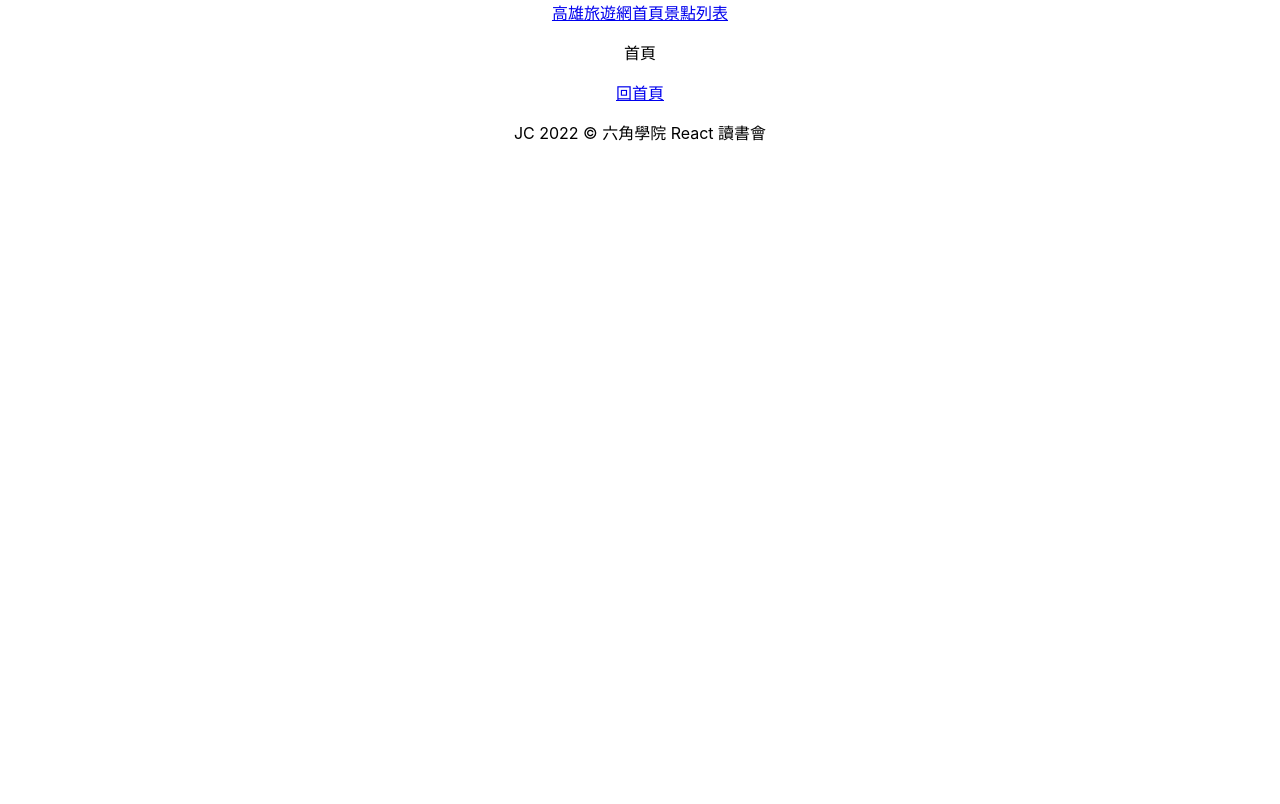
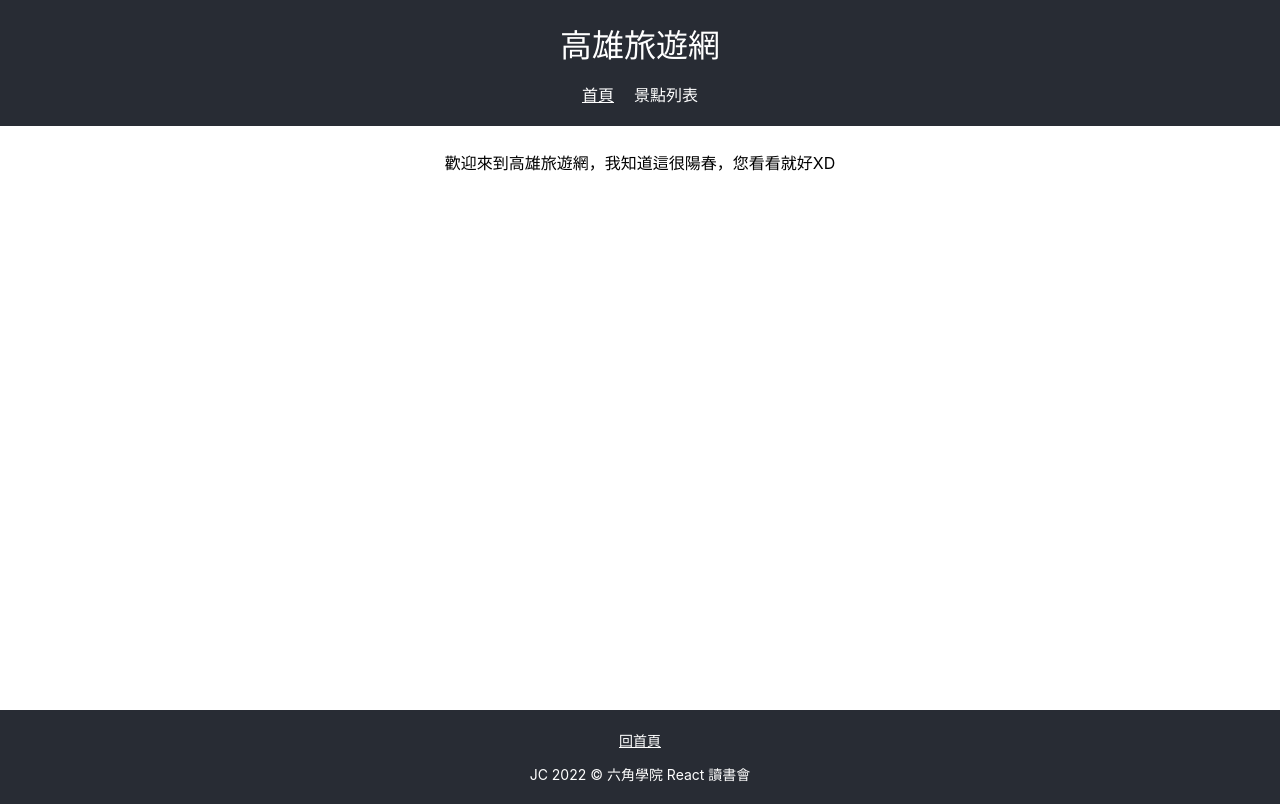
Before and after one commit to jcsamoyed/react-kaohsiung-travel, a React (Create React App) app: page / in a window 1280 px wide. Built offline with nearby package versions, Linux system fonts and the light colour scheme.

Commit message:
feat: 調整 Nav 及 Footer 樣式

```diff
--- a/src/App.css
+++ b/src/App.css
@@ -3,6 +3,72 @@
   width: 100%;
   padding: 0 20px;
   margin: 0 auto;
+}
+
+main {
+  margin-top: 150px;
+  min-height: calc(100vh - 240px);
+}
+
+h1 {
+  font-size: 24px;
+  color: #282c34;
+}
+
+/* Nav */
+nav {
+  position: fixed;
+  top: 0;
+  left: 0;
+  width: 100%;
+  background-color: #282c34;
+  padding: 20px 0;
+  z-index: 100;
+}
+
+nav a {
+  color: #fff;
+}
+
+nav .title a {
+  font-size: 32px;
+  text-decoration: none;
+}
+
+.navbar {
+  display: flex;
+  justify-content: center;
+  list-style: none;
+  padding: 0;
+  margin-bottom: 0;
+}
+
+.navbar li {
+  margin: 0 10px;
+}
+
+.navbar a {
+  text-decoration: none;
+}
+
+.navbar a.active {
+  text-decoration: underline;
+}
+
+/* Footer */
+footer {
+  background-color: #282c34;
+  color: #fff;
+  font-size: 14px;
+  padding: 20px;
+}
+
+footer a {
+  color: #fff;
+}
+
+footer p {
+  margin-bottom: 0;
 }
 
 /* 景點列表 */
--- a/src/components/Home.js
+++ b/src/components/Home.js
@@ -1,7 +1,7 @@
 function Home() {
   return (
     <>
-      <p>首頁</p>
+      <p>歡迎來到高雄旅遊網，我知道這很陽春，您看看就好XD</p>
     </>
   )
 }
--- a/src/components/Layout.js
+++ b/src/components/Layout.js
@@ -4,9 +4,15 @@ function Layout() {
   return (
     <>
       <nav>
-        <Link to="/">高雄旅遊網</Link>
-        <NavLink to="/">首頁</NavLink>
-        <NavLink to="/tour-list">景點列表</NavLink>
+        <div className="container">
+          <div className="title">
+            <Link to="/">高雄旅遊網</Link>
+          </div>
+          <ul className='navbar'>
+            <li><NavLink to="/">首頁</NavLink></li>
+            <li><NavLink to="/tour-list">景點列表</NavLink></li>
+          </ul>
+        </div>
       </nav>
       <main>
         <Outlet />
```
